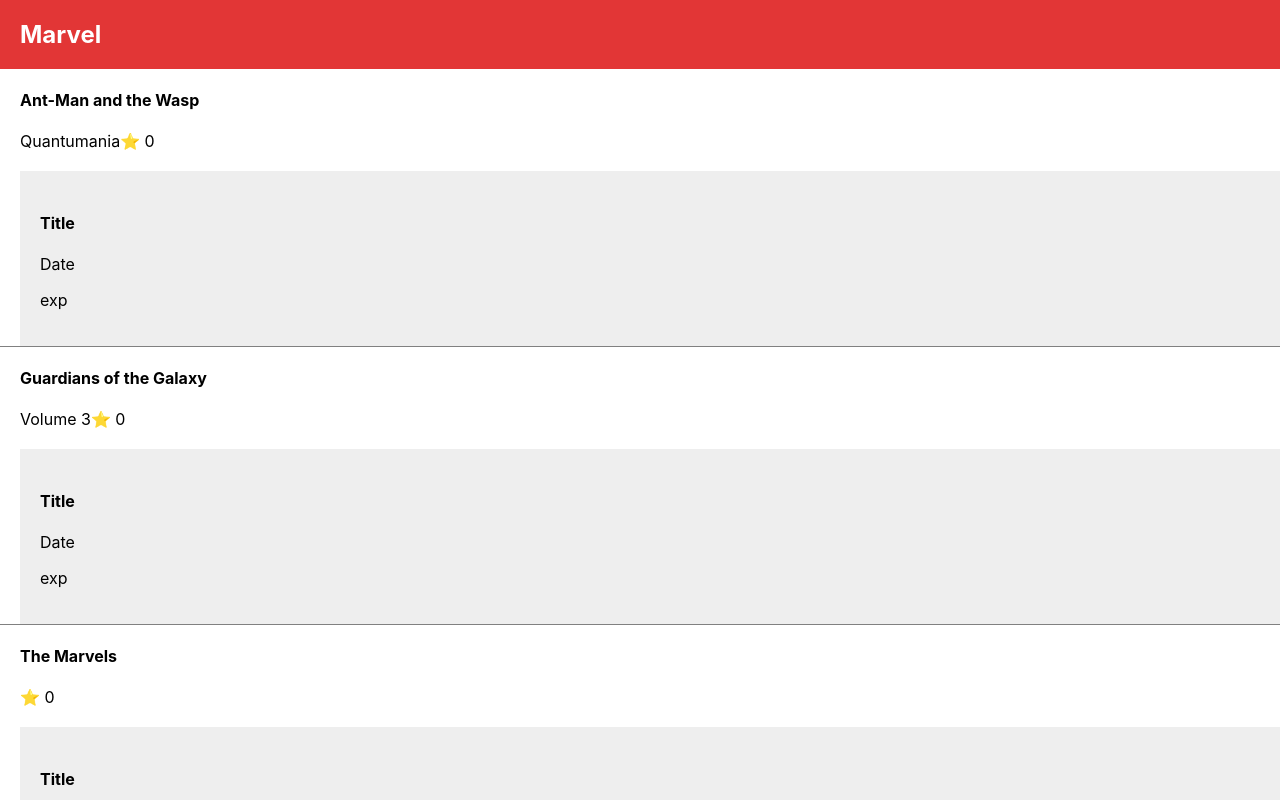
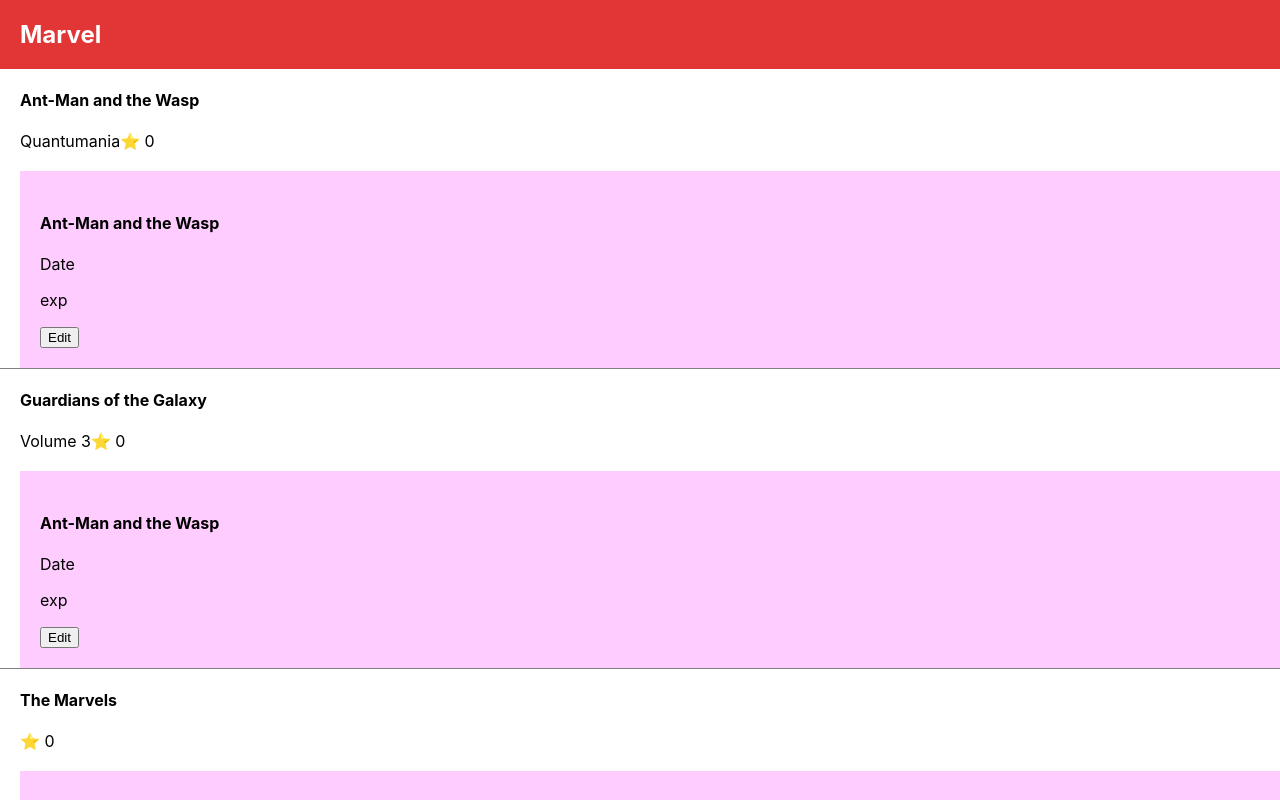
Before and after one commit to thelight0804/React-Study, a React (Create React App) app in the folder React basic/: page / in a window 1280 px wide. Both pictures are taken after a click on the element "Ant-Man and the Wasp". Shown: the top 800 px of the page. Built offline with nearby package versions, Linux system fonts and the light colour scheme.

Commit message:
feat: Study props
- 자식이 부모의 state 가져다쓰고 싶을 때는 props
  - 부모ㆍ자식 컴포넌트 관계
  - 글수정 버튼 만들기

```diff
--- a/React basic/src/App.js
+++ b/React basic/src/App.js
@@ -24,7 +24,7 @@
                 let copy = [...star];
                 copy[i] += 1;
                 setStar(copy)} }>⭐</span> {star[i]} </p>
-              { modal ? <Modal/> : null }
+              { modal ? <Modal nextMovie={nextMovie} color={'#ffccff'} setNextMovie={setNextMovie}/> : null }
           </div>
           )
         })
@@ -33,12 +33,17 @@
   ); //App End
 }
 
-function Modal(){
+function Modal(props){
   return(
-      <div className="modal">
-        <h4>Title</h4>
+      <div className="modal" style={{background : props.color}}>
+        <h4>{props.nextMovie[0]}</h4>
         <p>Date</p>
         <p>exp</p>
+        <button onClick={()=>{
+          let temp = [...props.nextMovie];
+          temp[0] = "Ironman";
+          props.setNextMovie(temp)
+        }}>Edit</button>
       </div>
   )
 }
```
Also changed, not shown: 1 other file (tests, documents, lock files or other folders).
